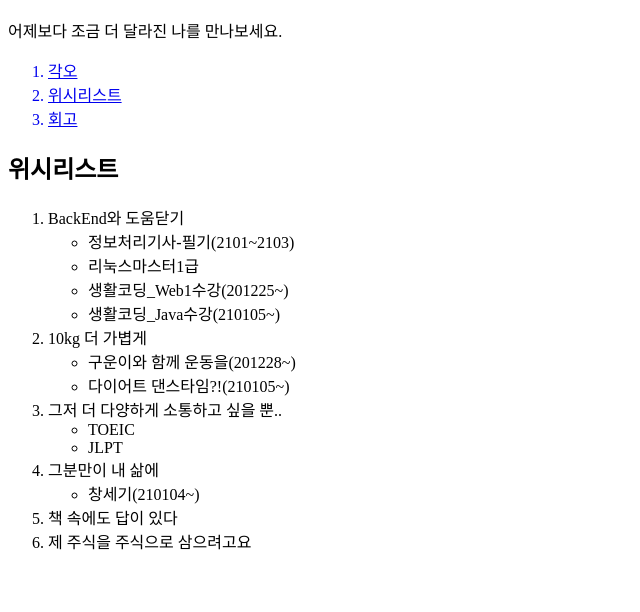
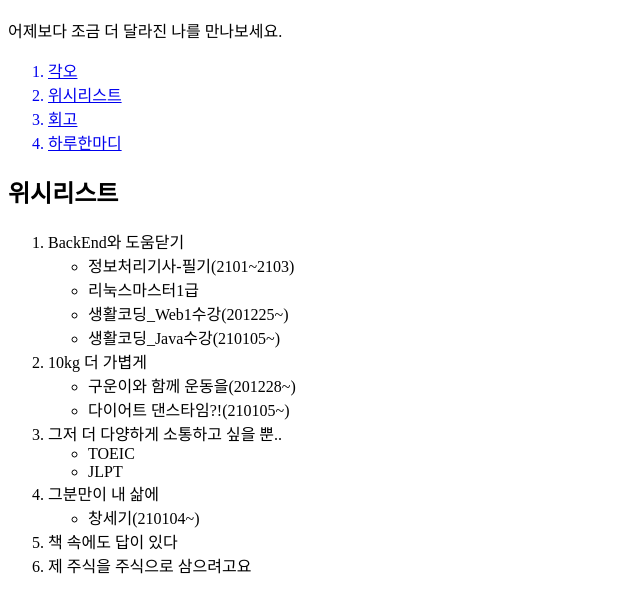
Before and after one commit to yukamikuzzzang/profileMe, a plain HTML site: page 2.html in a window 1280 px wide. Shown: the part 48-660 px from the top of the page, without its empty margins (0-640 px from the left). Drawn offline with Linux system fonts and the light colour scheme.

Commit message:
반영되지 않은 항목 재반영

```diff
--- a/2.html
+++ b/2.html
@@ -10,6 +10,7 @@
     <a href="1.html"><li>각오</li></a>
     <a href="2.html"><li>위시리스트</li></a>
     <a href="3.html"><li>회고</li></a>
+    <a href="4.html"><li>하루한마디</li></a>
   </ol>
 
   <h2>위시리스트</h2>
```
Also changed, not shown: 3.html (+1 -0 lines), index.html (+1 -0 lines).
